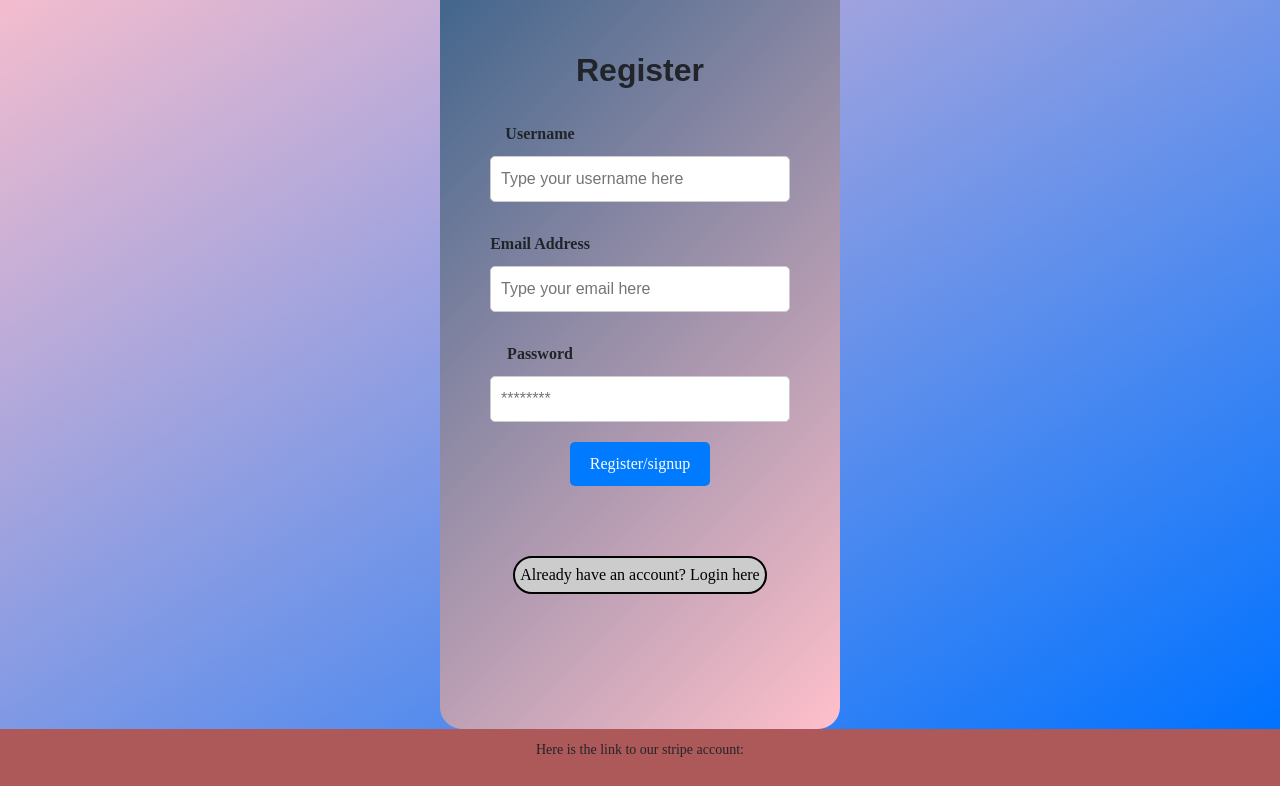
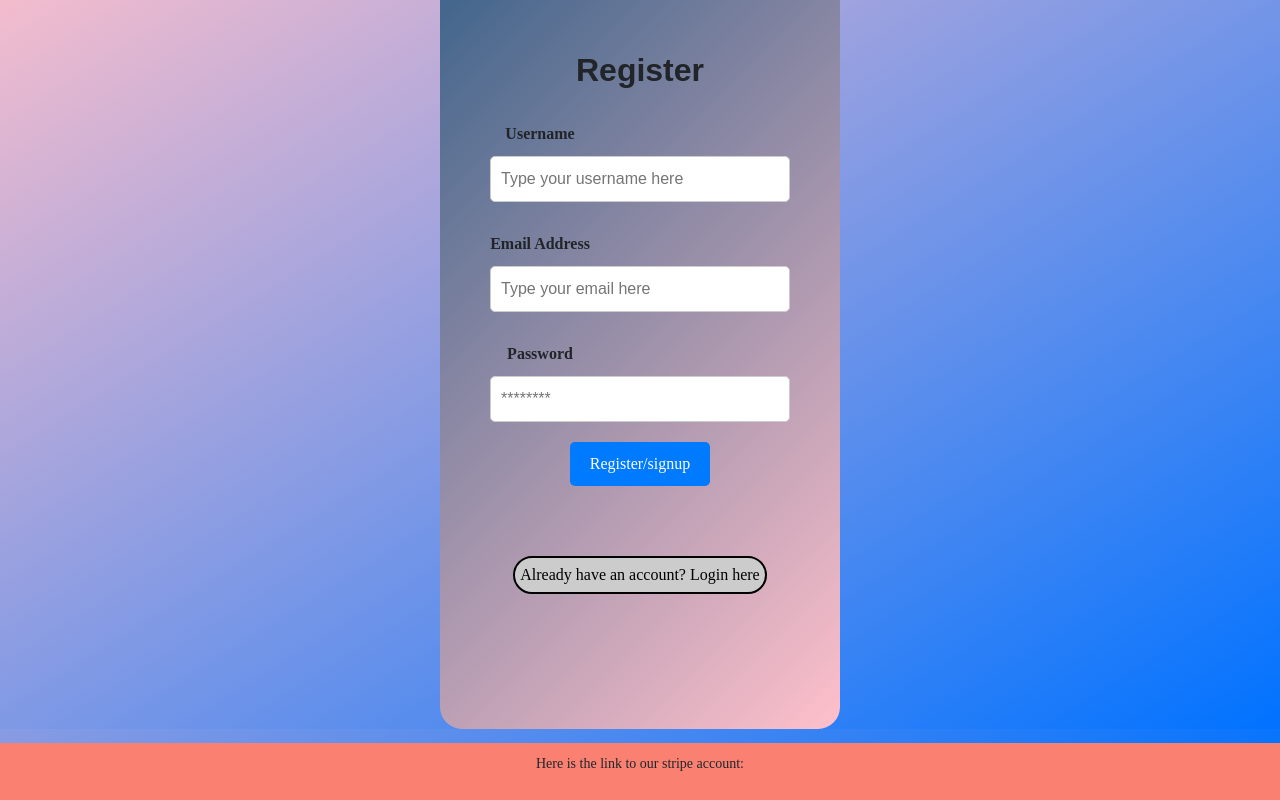
Before and after one commit to Awele1111/JADA-Quiz-App, a React (Create React App) app in the folder client/: page /signUp in a window 1280 px wide. Shown: the part 207-1007 px from the top of the page. Built offline with nearby package versions, Linux system fonts and the light colour scheme.

Commit message:
editing footer

```diff
--- a/client/src/components/Footer/footer.css
+++ b/client/src/components/Footer/footer.css
@@ -1,7 +1,12 @@
 
 .footer {
-    background-color: #ae5959;
+    background-color: salmon;
     padding: 10px;
     text-align: center;
     font-size: 14px;
+    margin-top: 14px;
   }
+
+  .footer:hover {
+    background-color: rgb(160, 66, 160);
+  }
```
